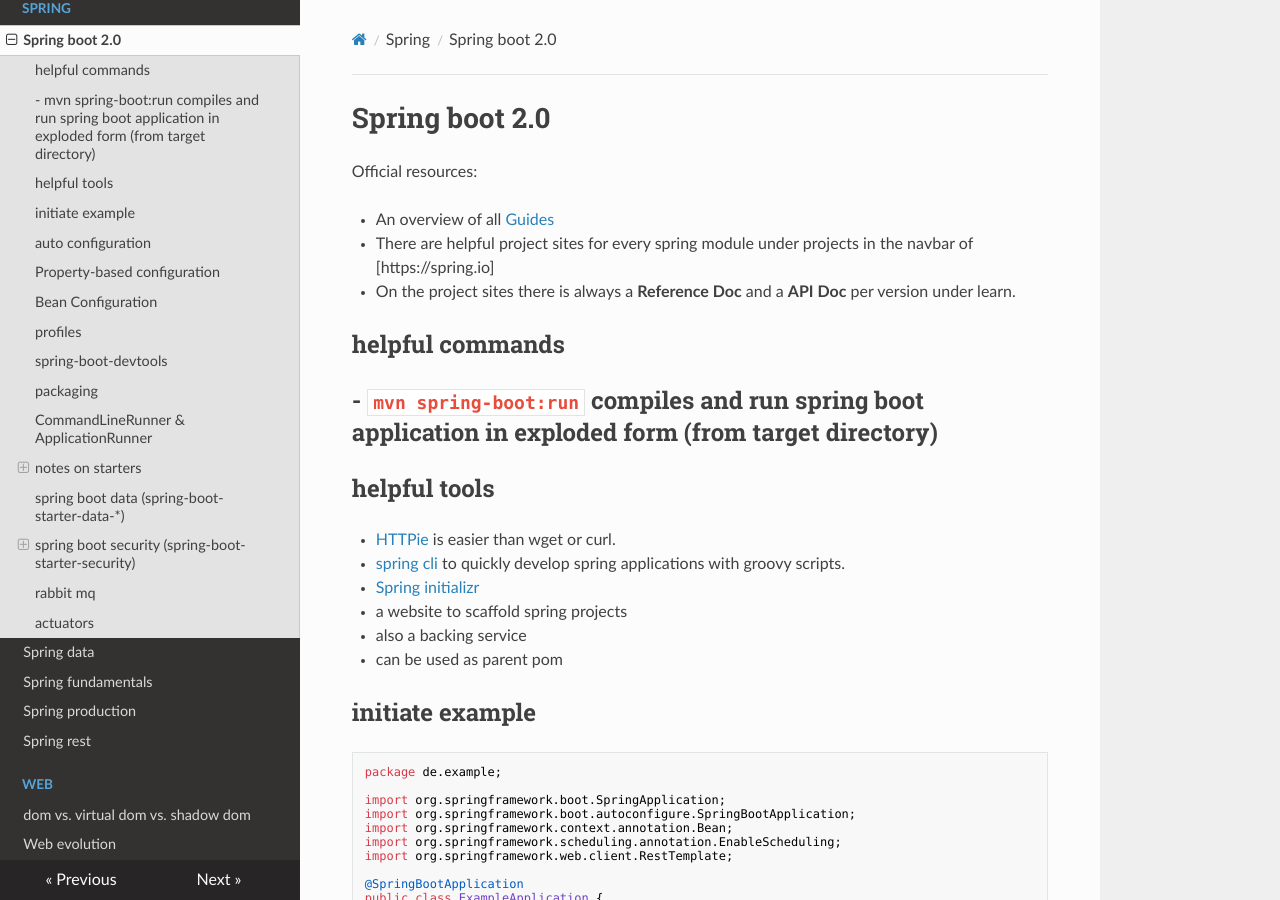
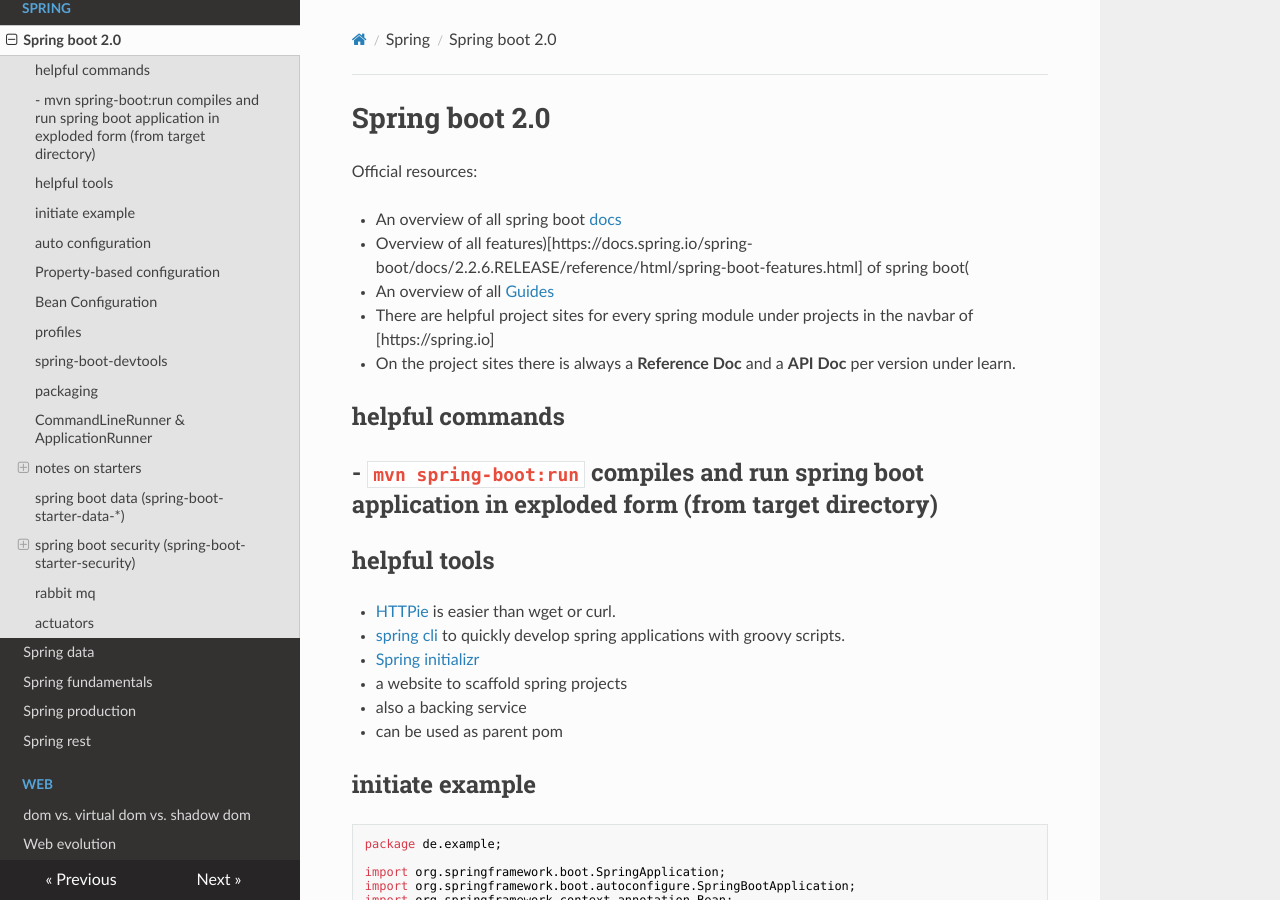
Before and after one commit to organicaudio/useful-code-snippets2, an MkDocs documentation site: the page built from docs/spring/spring-boot.md, in a window 1280 px wide and 900 px high. Built offline with MkDocs 1.6.1, drawn with Linux system fonts in a browser that asks for light colours; nearby versions of some CDN libraries.

Commit message:
links to spring.io

```diff
--- a/docs/spring/spring-boot.md
+++ b/docs/spring/spring-boot.md
@@ -2,6 +2,8 @@
 
 Official resources:
 
+- An overview of all spring boot [docs](https://docs.spring.io/spring-boot/docs/2.2.6.RELEASE/reference/html/)
+- Overview of all features)[https://docs.spring.io/spring-boot/docs/2.2.6.RELEASE/reference/html/spring-boot-features.html]  of spring boot(
 - An overview of all [Guides](https://spring.io/guides)
 - There are helpful project sites for every spring module under projects in the navbar of [https://spring.io]
 - On the project sites there is always a **Reference Doc** and a **API Doc** per version under learn.
```
